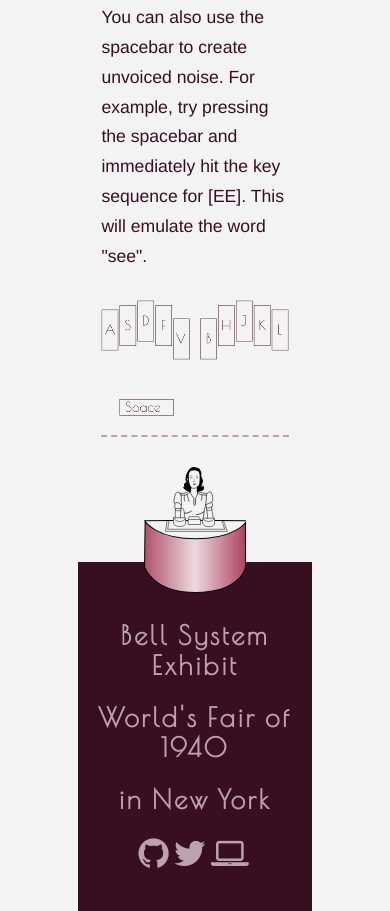
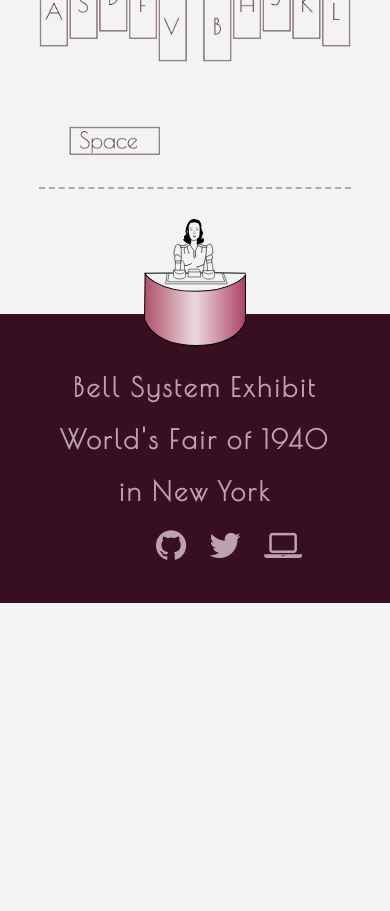
Before and after one commit to gmoe/voder, a plain HTML site: page index.html in a window 390 px wide. Shown: the part 1719-2630 px from the top of the page. After the commit the page ends 2322 px from the top, so only its background shows below. Drawn offline with nearby package versions, Linux system fonts and the light colour scheme.

Commit message:
Responsive fixes

```diff
--- a/css/style.css
+++ b/css/style.css
@@ -91,8 +91,6 @@
 }
 
 #footerContent {
-  width: 50%;
-  margin: 0 auto;
   padding-top: 20px;
   padding-bottom: 20px;
 
@@ -125,13 +123,17 @@
 
 .footer-contacts {
   display: flex;
-  justify-content: space-evenly;
-  padding-left: 25%;
-  padding-right: 25%;
+  justify-content: space-around;
+  padding-left: 40%;
+  padding-right: 40%;
 }
 
 .footer-contacts a {
   display: block;
+}
+
+.footer-contacts a:not(:last-child) {
+  margin-right: 20px;
 }
 
 .proscenium {
@@ -158,11 +160,11 @@
     display: none;
   }
 
-  #content {
+  main {
     width: 100%;
   }
 
-  #footerContent {
+  footer {
     width: 100%;
   }
 }
```
